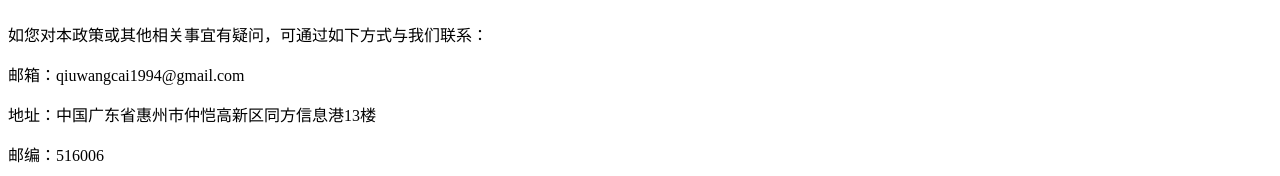
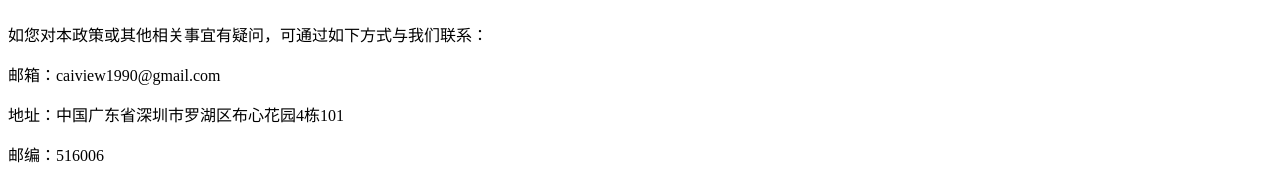
Before and after one commit to qiushaocong/qiushaocong.github.io, a plain HTML site: page index.html in a window 1280 px wide. Shown: the part 7032-7208 px from the top of the page. Drawn offline with Linux system fonts and the light colour scheme.

Commit message:
change email

```diff
--- a/index.html
+++ b/index.html
@@ -318,8 +318,8 @@
   <p>您使用该等第三方服务须受其隐私政策（而非本政策）约束，您需要仔细阅读其政策内容。</p>
   <h2>十二、联系我们</h2>
   <p>如您对本政策或其他相关事宜有疑问，可通过如下方式与我们联系：</p>
-  <p>邮箱：qiuwangcai1994@gmail.com</p>
-  <p>地址：中国广东省惠州市仲恺高新区同方信息港13楼</p>
+  <p>邮箱：caiview1990@gmail.com</p>
+  <p>地址：中国广东省深圳市罗湖区布心花园4栋101</p>
   <p>邮编：516006</p>
   <h2>十三、变更</h2>
   <p>
```
